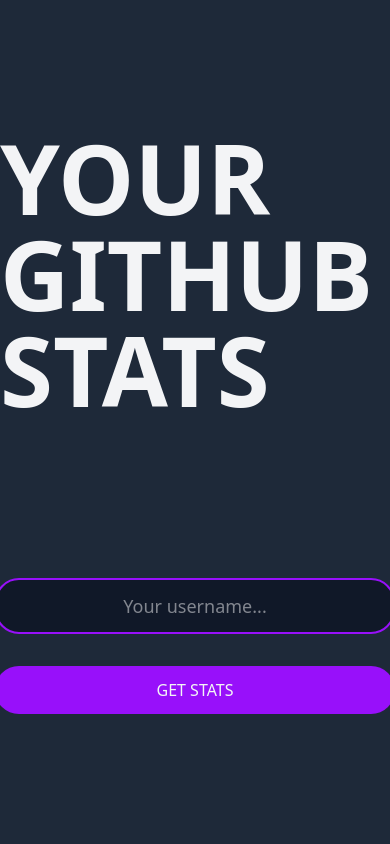
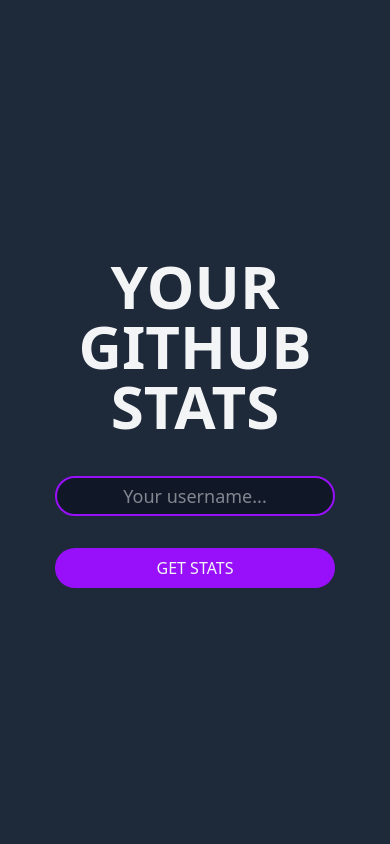
Before and after one commit to radeqq007/github-stats, a Vue app: page / in a window 390 px wide. Shown: the top 844 px of the page. Built offline with nearby package versions, Linux system fonts and the light colour scheme; no server answers; a web font is replaced by a local one.

Commit message:
feat: hero section responsivness

```diff
--- a/src/components/Hero.vue
+++ b/src/components/Hero.vue
@@ -1,9 +1,9 @@
 <template>
-  <div class="h-screen flex flex-col justify-center items-center gap-40">
-    <h1 class="font-black text-8xl">YOUR GITHUB STATS</h1>
+  <div class="h-screen flex flex-col justify-center items-center gap-10 md:gap-40">
+    <h1 class="font-black text-6xl text-center md:text-8xl">YOUR GITHUB STATS</h1>
     <span class="flex flex-col items-center gap-8">
-      <input type="text" placeholder="Your username..." v-model="username" class="w-100 border-2 border-purple-600 rounded-3xl p-3 text-gray-100 text-center text-lg font-light bg-gray-900"/>
-      <button @click="updateUsername" class="w-100 bg-purple-600 rounded-3xl p-3 ">GET STATS</button>
+      <input type="text" placeholder="Your username..." v-model="username" class="w-70 md:w-100 border-2 border-purple-600 rounded-3xl p-1 md:p-3 text-gray-100 text-center text-lg font-light bg-gray-900"/>
+      <button @click="updateUsername" class="w-70 md:w-100 bg-purple-600 rounded-3xl p-2 md:p-3 ">GET STATS</button>
     </span>
   </div>
 </template>
```
